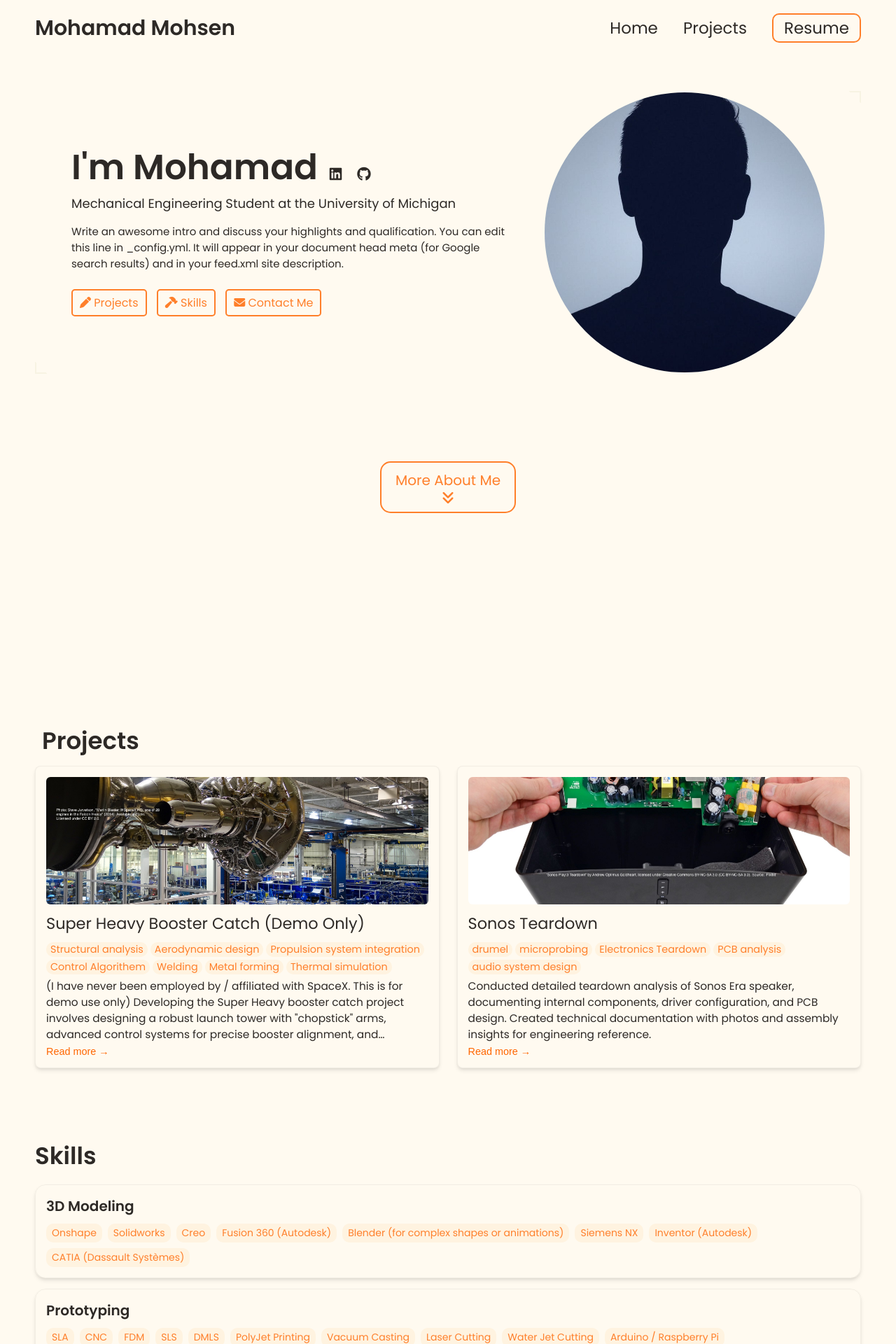
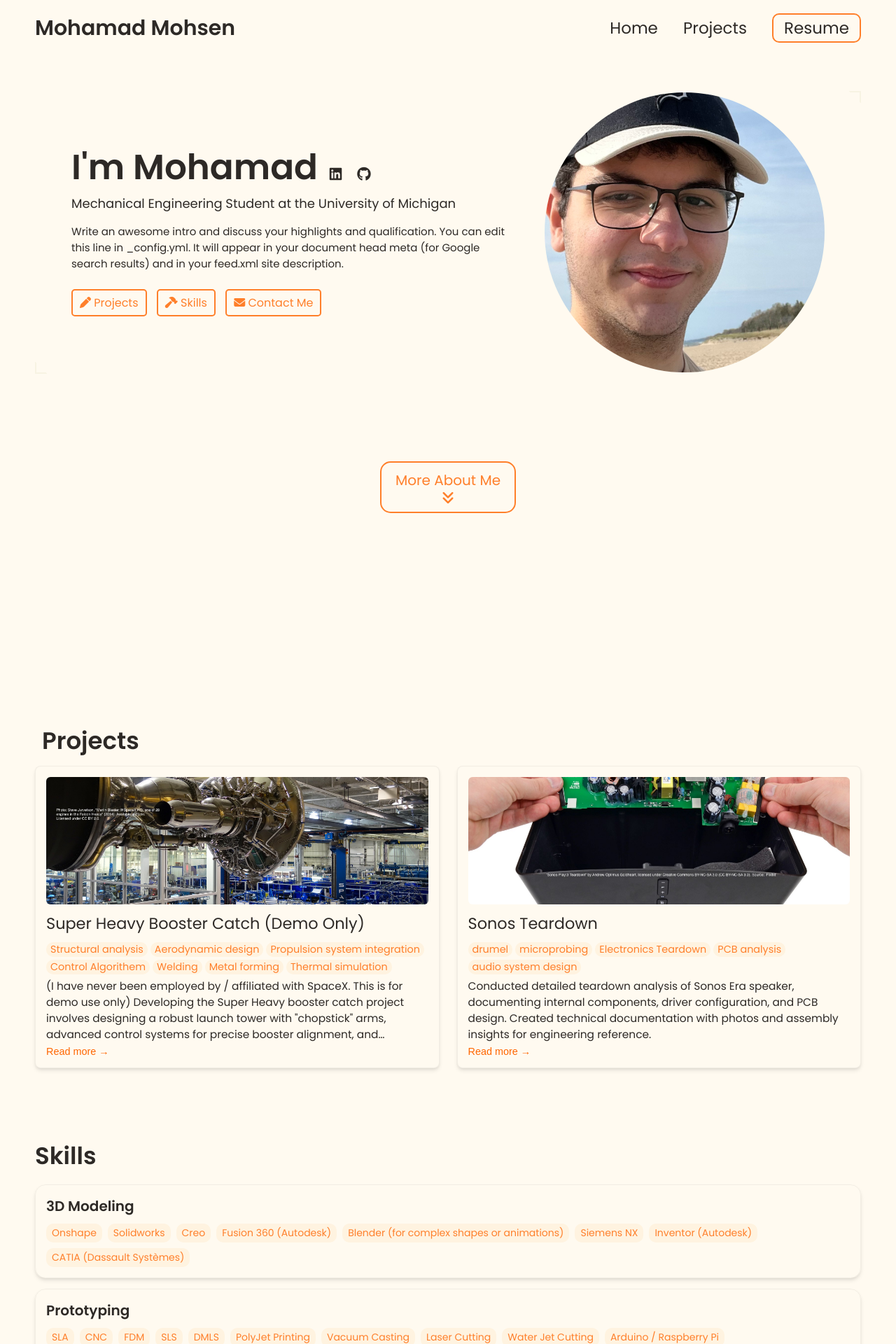
Before and after one commit to mnmohsen/mnmohsen.github.io, a Jekyll site: the page built from index.html, in a window 1280 px wide. Shown: the top 1920 px of the page at 70% size. Built offline with Jekyll 4.4.1, drawn with Linux system fonts in a browser that asks for light colours.

Commit message:
Update _config.yml

```diff
--- a/_config.yml
+++ b/_config.yml
@@ -20,7 +20,7 @@ description: >- # dont remove this line. this will ignore all new lines until th
   Google search results) and in your feed.xml site description.
 
 # Place your profile image in /assets/images/profile-image/folder and edit the file name
-profile_image: ./assets/images/profile-image/avatar.jpeg
+profile_image: ./assets/images/profile-image/IMG_3374.JPG
 
 
 # Link your resume
```
